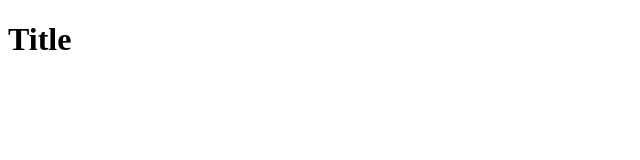
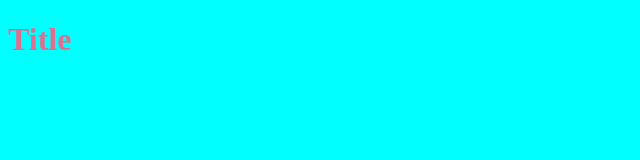
Before and after one commit to emilkashout/branches, a plain HTML site: page index.html in a window 1280 px wide. Shown: the whole page, without its empty margins (0-640 px from the left). Drawn offline with Linux system fonts and the light colour scheme.

Commit message:
h1 color

```diff
--- a/index.html
+++ b/index.html
@@ -4,6 +4,7 @@
     <meta charset="UTF-8" />
     <meta http-equiv="X-UA-Compatible" content="IE=edge" />
     <meta name="viewport" content="width=device-width, initial-scale=1.0" />
+    <link rel="stylesheet" href="style.css" />
     <title>Branches</title>
   </head>
   <body>
--- /dev/null
+++ b/style.css
@@ -0,0 +1,6 @@
+body {
+  background-color: aqua;
+}
+h1 {
+  color: palevioletred;
+}
```
